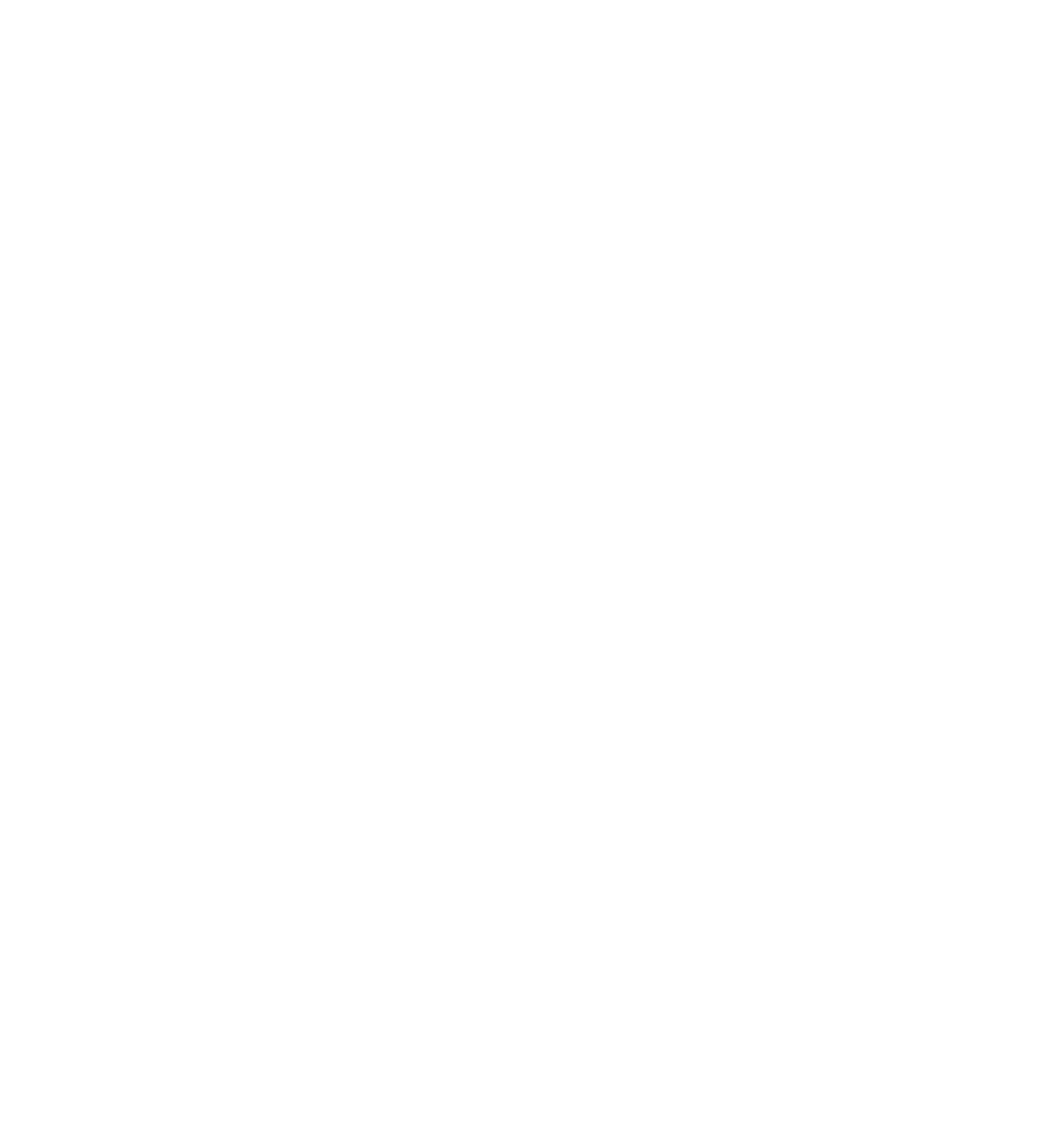
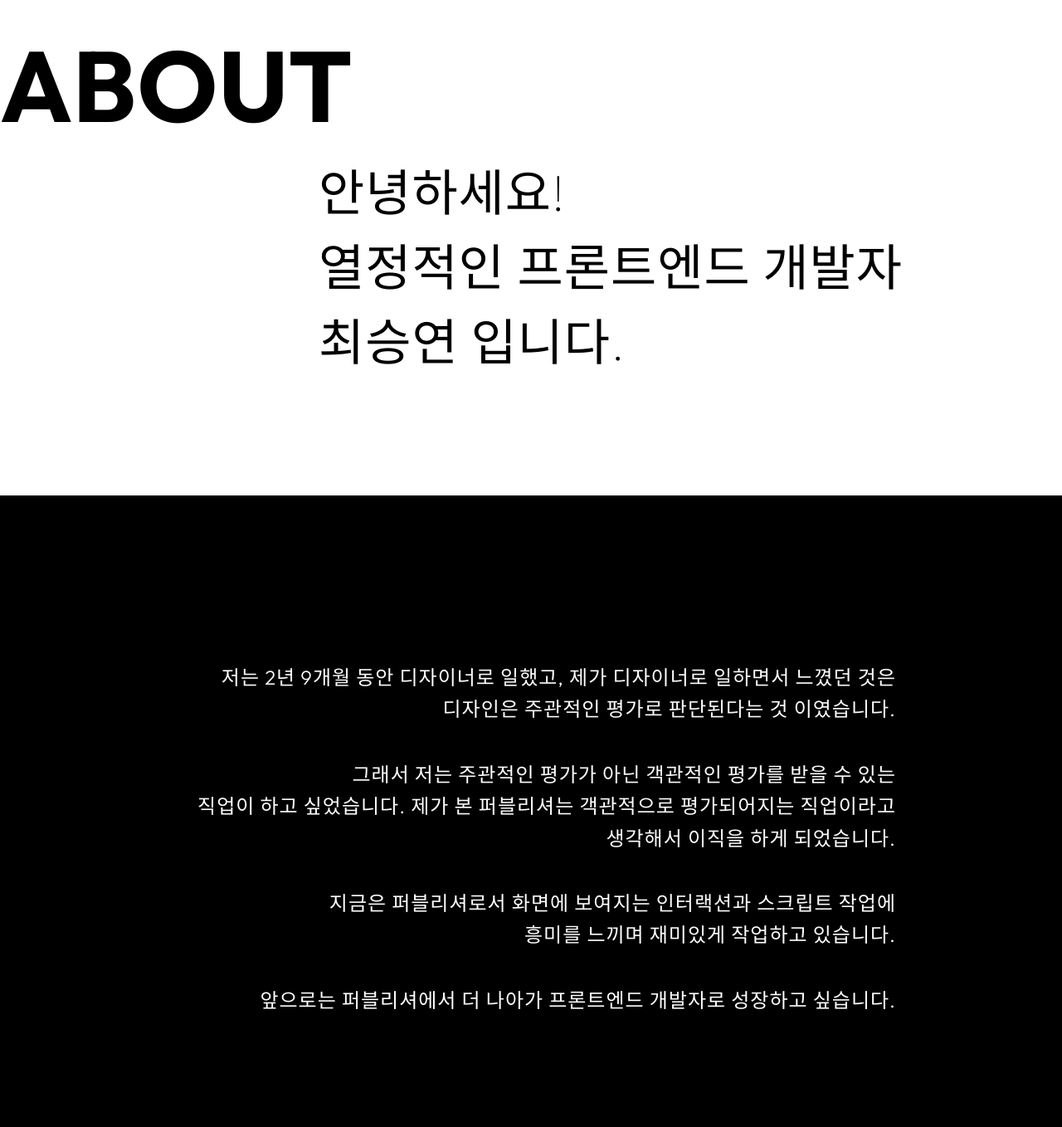
Before and after one commit to sseunggry/portfolio, a React (Create React App) app: page /about in a window 1280 px wide. Before the commit this address had no page. Shown: the part 212-1570 px from the top of the page at 83% size. Before the commit the page ends 800 px from the top, so only its background shows below. Built offline with nearby package versions, Linux system fonts and the light colour scheme.

Commit message:
main 모션 작업

```diff
--- a/package.json
+++ b/package.json
@@ -7,6 +7,7 @@
     "@testing-library/react": "^13.4.0",
     "@testing-library/user-event": "^13.5.0",
     "gh-pages": "^6.1.1",
+    "gsap": "^3.12.4",
     "react": "^18.2.0",
     "react-dom": "^18.2.0",
     "react-router-dom": "^6.21.1",
--- a/src/App.js
+++ b/src/App.js
@@ -1,11 +1,13 @@
 import {BrowserRouter, Routes, Route} from "react-router-dom";
 import {RecoilRoot} from "recoil";
-import Main from "./pages/Main";
+import Home from "./pages/Home";
 
 import {ThemeProvider} from "styled-components";
 import GlobalStyle from "./styles/global";
 import theme from "./styles/theme";
 import Project from "./pages/Project";
+import About from "./pages/About";
+import Contact from "./pages/Contact";
 
 function App() {
     return (
@@ -14,8 +16,10 @@ function App() {
             <RecoilRoot>
                 <BrowserRouter basename={process.env.PUBLIC_URL}>
                     <Routes>
-                        <Route path="/" element={<Main />}/>
+                        <Route path="/" element={<Home />}/>
+                        <Route path="/about" element={<About />}/>
                         <Route path="/project" element={<Project />}/>
+                        <Route path="/contact" element={<Contact />}/>
                     </Routes>
                 </BrowserRouter>
             </RecoilRoot>
--- /dev/null
+++ b/src/pages/About.js
@@ -0,0 +1,40 @@
+import Layout from "../components/_inc/Layout";
+import {Title1} from "../styles/common";
+import {AboutCon, InfoTxt, Intro} from "../styles/about";
+
+function About(){
+    return (
+        <Layout header={{active: 0}}>
+            <AboutCon>
+                <Title1>About</Title1>
+                <InfoTxt>
+                    <p>안녕하세요!</p>
+                    <p>열정적인 프론트엔드 개발자</p>
+                    <p>최승연 입니다.</p>
+                </InfoTxt>
+                <Intro>
+                    <div className="inner">
+                        <p>
+                            저는 2년 9개월 동안 디자이너로 일했고, 제가 디자이너로 일하면서 느꼈던 것은 <br/>
+                            디자인은 주관적인 평가로 판단된다는 것 이였습니다.
+                        </p>
+                        <p>
+                            그래서 저는 주관적인 평가가 아닌 객관적인 평가를 받을 수 있는<br/>
+                            직업이 하고 싶었습니다. 제가 본 퍼블리셔는 객관적으로 평가되어지는 직업이라고<br/>
+                            생각해서 이직을 하게 되었습니다.
+                        </p>
+                        <p>
+                            지금은 퍼블리셔로서 화면에 보여지는 인터랙션과 스크립트 작업에<br/>
+                            흥미를 느끼며 재미있게 작업하고 있습니다.
+                        </p>
+                        <p>
+                            앞으로는 퍼블리셔에서 더 나아가 프론트엔드 개발자로 성장하고 싶습니다.
+                        </p>
+                    </div>
+                </Intro>
+            </AboutCon>
+        </Layout>
+    )
+}
+
+export default About;
--- /dev/null
+++ b/src/pages/Contact.js
@@ -0,0 +1,27 @@
+import Layout from "../components/_inc/Layout";
+import {ContactCon, Info, LinkList, TxtBox} from "../styles/contact";
+import {Title1} from "../styles/common";
+import {Link} from "react-router-dom";
+
+function Contact() {
+    return (
+        <Layout header={{active: 2}}>
+            <ContactCon>
+                <Title1>Contact</Title1>
+                <Info>
+                    <TxtBox>
+                        <li><Link to="tel:010-3030-1734">+010.3030.1734</Link></li>
+                        <li><Link to="mailto:sseung0000@naver.com">sseung0000@naver.com</Link></li>
+                    </TxtBox>
+                    <LinkList>
+                        <li><Link to="https://seunggry.notion.site/seunggry/Seung-Yeon-Choi-0ed5ec339a5e4d1fbdc8ff958980072c">Notion</Link></li>
+                        <li><Link to="https://github.com/sseunggry">Github</Link></li>
+                        <li><Link to="">Resume</Link></li>
+                    </LinkList>
+                </Info>
+            </ContactCon>
+        </Layout>
+    )
+}
+
+export default Contact;
--- a/src/pages/Project.js
+++ b/src/pages/Project.js
@@ -1,4 +1,5 @@
-import {ProjectCon, Tab, Thumb, Title1} from "../styles/project";
+import {ProjectCon, Tab, Thumb} from "../styles/project";
+import {Title1} from "../styles/common";
 import {img, projectPersonal, projectWork} from "../recoil/atoms";
 import {useState} from "react";
 import project from "../data/project_list.json";
--- /dev/null
+++ b/src/styles/about.js
@@ -0,0 +1,54 @@
+import styled from "styled-components";
+import theme from "./theme";
+
+const AboutCon = styled.div`
+    padding: 150px 0;
+
+    h2{
+        margin: 0 auto;
+        max-width: 1440px;
+    }
+`;
+
+const InfoTxt = styled.div`
+    margin: 0 auto;
+    max-width: 1440px;
+    padding-left: 30%;
+    font-size: 60px;
+    font-weight: 200;
+    line-height: 1.5;
+    word-break: keep-all;
+
+    p{
+
+    }
+`;
+
+const Intro = styled.div`
+    margin-top: 140px;
+    padding: 200px;
+    font-size: 24px;
+    font-weight: 300;
+    color: ${theme.color.white};
+    background-color: ${theme.color.black};
+
+    .inner{
+        //margin: 0 auto;
+        margin-left: auto;
+        max-width: 1440px;
+        //width: 60%;
+    }
+
+    p{
+        margin-bottom: 40px;
+        word-break: keep-all;
+        text-align: right;
+        line-height: 1.6;
+
+        &:last-of-type{
+          margin-bottom: 0;
+        }
+    }
+`;
+
+export {AboutCon, InfoTxt, Intro};
--- /dev/null
+++ b/src/styles/common.js
@@ -0,0 +1,18 @@
+import styled from "styled-components";
+import theme from "./theme";
+
+const Title1 = styled.h2`
+    font-size: ${theme.font.headLine1.size};
+    color: ${theme.font.headLine1.color};
+    font-weight: ${theme.font.headLine1.weight};
+    text-transform: uppercase;
+`;
+
+const Title2 = styled.h3`
+    font-size: ${theme.font.headLine2.size};
+    color: ${theme.font.headLine2.color};
+    font-weight: ${theme.font.headLine2.weight};
+    text-transform: uppercase;
+`;
+
+export {Title1, Title2};
--- /dev/null
+++ b/src/styles/contact.js
@@ -0,0 +1,39 @@
+import styled from "styled-components";
+
+
+const ContactCon = styled.div`
+    margin: 0 auto;
+    padding: 150px 0;
+    max-width: 1440px;
+`;
+
+const Info = styled.div`
+    margin-top: 200px;
+    margin-left: auto;
+    width: fit-content;
+`;
+
+const TxtBox = styled.ul`
+    li{
+        margin-bottom: 0;
+        font-size: 80px;
+        font-weight: 500;
+    }
+`;
+
+const LinkList = styled.ul`
+    display: flex;
+    margin-top: 60px;
+
+    li{
+        margin-right: 30px;
+        font-size: 30px;
+        font-weight: 500;
+
+        &:last-of-type{
+          margin-right: 0;
+        }
+    }
+`;
+
+export {ContactCon, Info, TxtBox, LinkList};
--- a/src/styles/main.js
+++ b/src/styles/home.js
@@ -2,16 +2,26 @@ import styled from "styled-components";
 import theme from "./theme";
 
 const SecKv = styled.section`
+    position: relative;
+    padding-top: 100px;
+    height: 100vh;
+
     h2{
-        padding: 120px 0 60px;
+        position: relative;
+        padding-bottom: 60px;
         text-align: center;
-        font-size: 100px;
+        font-size: 60px;
         font-weight: 100;
+        z-index: 1;
     }
     img{
+        position: absolute;
         display: block;
         margin: 0 auto;
-        width: 1200px;
+        width: 100%;
+        height: 100%;
+        object-fit: cover;
+        //width: 1200px;
     }
 `;
 
@@ -253,12 +263,4 @@ const Sec03 = styled.section`
     }
 `;
 
-
-const Title2 = styled.h3`
-    font-size: ${theme.font.headLine2.size};
-    color: ${theme.font.headLine2.color};
-    font-weight: ${theme.font.headLine2.weight};
-    text-transform: uppercase;
-`;
-
-export {SecKv, Sec01, Sec02, Sec03, Title2, TxtBox, Tab};
+export {SecKv, Sec01, Sec02, Sec03, TxtBox, Tab};
--- a/src/styles/layout.js
+++ b/src/styles/layout.js
@@ -43,7 +43,7 @@ const Nav = styled.nav`
         letter-spacing: 1px;
         text-transform: uppercase;
 
-        &:hover{
+        &:hover, &.active{
             color: ${theme.color.black};
         }
 
--- a/src/styles/project.js
+++ b/src/styles/project.js
@@ -3,15 +3,8 @@ import theme from "./theme";
 
 const ProjectCon = styled.div`
     margin: 0 auto;
-    padding: 200px 0;
+    padding: 150px 0;
     max-width: 1440px;
-`;
-
-const Title1 = styled.h2`
-    font-size: ${theme.font.headLine1.size};
-    color: ${theme.font.headLine1.color};
-    font-weight: ${theme.font.headLine1.weight};
-    text-transform: uppercase;
 `;
 
 const Tab = styled.ul`
@@ -76,4 +69,7 @@ const Thumb = styled.div`
     }
 `;
 
-export {ProjectCon, Title1, Tab, Thumb};
+export {ProjectCon, Tab, Thumb};
+
+export class Title1 {
+}
```
Also changed, not shown: src/pages/Home.js (renamed from src/pages/Main.js, +69 -12 lines), 1 other file (tests, documents, lock files or other folders).
